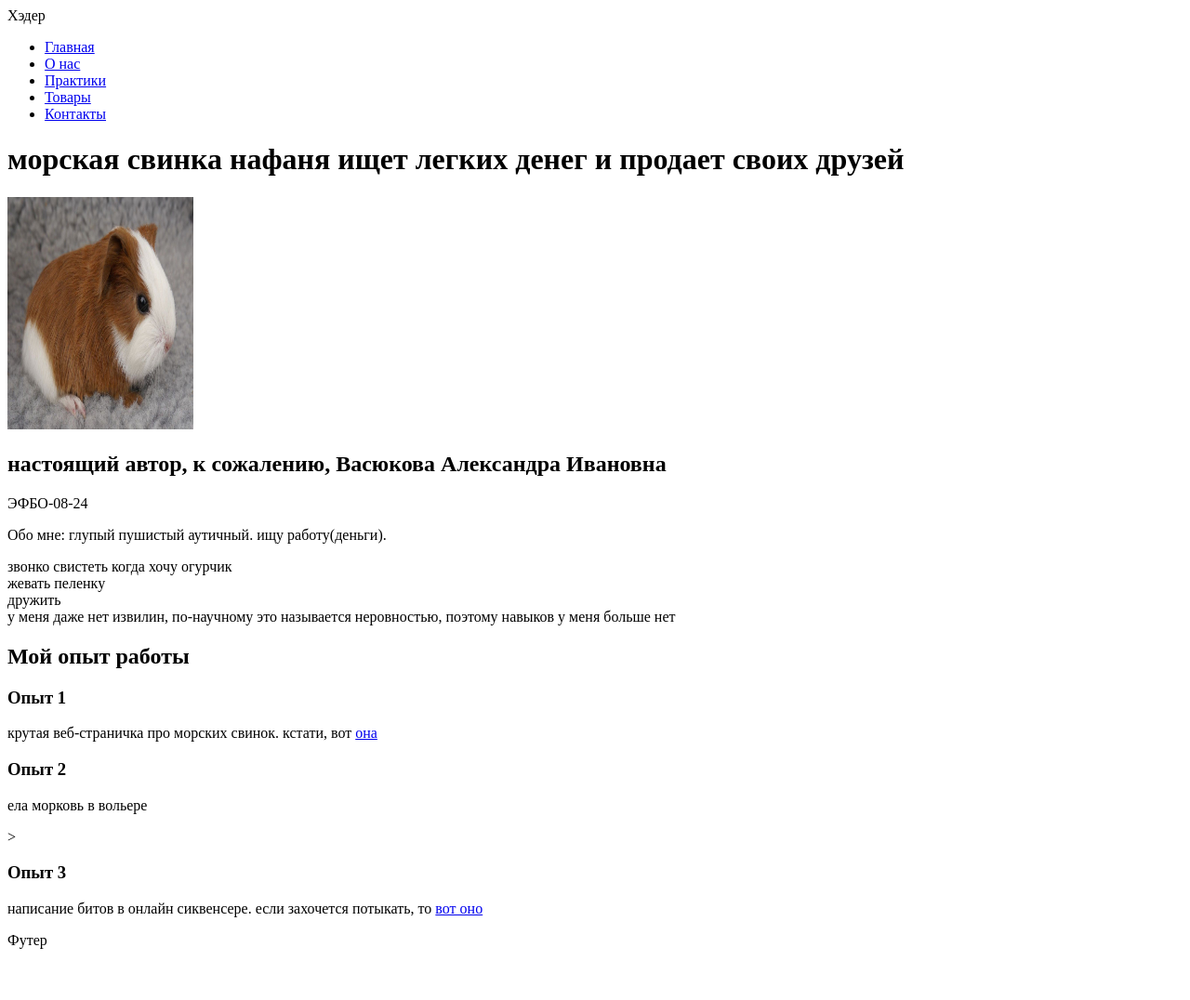
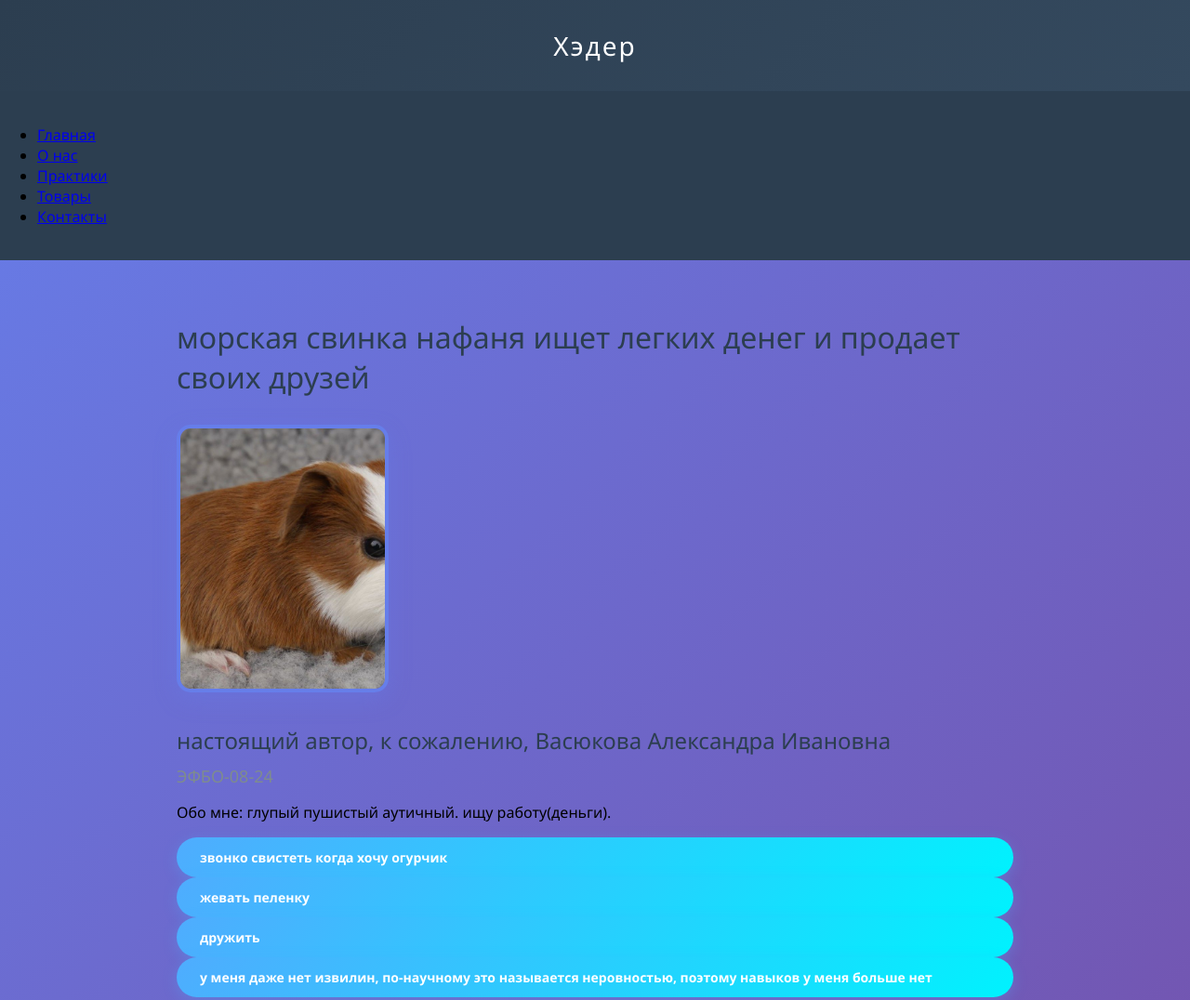
Before and after one commit to sashko-kot/frontend-and-backend-practice, a plain HTML site: page pages/index.html in a window 1280 px wide. Shown: the top 1076 px of the page at 93% size. Before the commit the page ends 1029 px from the top, so only its background shows below. Drawn offline with Linux system fonts and the light colour scheme.

Commit message:
завершение работы

```diff
--- a/index.html
+++ b/pages/index.html
@@ -5,7 +5,7 @@
         <meta charset="UTF-8">
         <meta name="viewport" content="width=device-width, initial-scale=1.0">
         <title>Семестровая работа</title>
-        <link rel="stylesheet" href="/style/styles.css">
+        <link rel="stylesheet" href="../style/styles.css">
     </head>
 
     <body>
@@ -18,10 +18,10 @@
             <div class="nav">
                 <ul class = "nav_list">
                     <li class = "nav-item"><a class = "nav_link" href="index.html">Главная</a></li>
-                    <li class = "nav-item"><a class = "nav_link" href="/pages/news.html">О нас</a></li>
-                    <li class = "nav-item"><a class = "nav_link" href="/pages/practices.html">Практики</a></li>
-                    <li class = "nav-item"><a class = "nav_link" href="/pages/goods.html">Товары</a></li>
-                    <li class = "nav-item"><a class = "nav_link" href="/pages/contacts.html">Контакты</a></li>
+                    <li class = "nav-item"><a class = "nav_link" href="news.html">О нас</a></li>
+                    <li class = "nav-item"><a class = "nav_link" href="practices.html">Практики</a></li>
+                    <li class = "nav-item"><a class = "nav_link" href="goods.html">Товары</a></li>
+                    <li class = "nav-item"><a class = "nav_link" href="contacts.html">Контакты</a></li>
                 </ul>
             </div>
 
@@ -29,7 +29,7 @@
 
                 <div class = "profile_header">
                     <h1 class="profile-title" >морская свинка нафаня ищет легких денег и продает своих друзей</h1>
-                    <img  class="profile-photo" src="/images/photo.jpg" alt="Фото автора" width="200" height="250">
+                    <img  class="profile-photo" src="../images/photo.jpg" alt="Фото автора" width="200" height="250">
                     <h2 class="profile-name">настоящий автор, к сожалению, Васюкова Александра Ивановна</h2>
                     <p class="profile-group">ЭФБО-08-24</p>
                 </div>
@@ -63,7 +63,7 @@
                             <h3 class="experience-title">Опыт 2</h3>
                             <p class="experience-desc">ела морковь в вольере</p>
                         </div>
-                        <div class="experience-card"></div>>
+                        <div class="experience-card">
                             <h3 class="experience-title">Опыт 3</h3>
                             <p class="experience-desc">написание битов в онлайн сиквенсере. если захочется потыкать, то <a href = "https://onlinesequencer.net/">вот оно</a></p>
                         </div>
--- a/style/styles.css
+++ b/style/styles.css
@@ -0,0 +1,178 @@
+ /* ===== БАЗОВЫЕ СТИЛИ ===== */
+ body {
+font-family: 'Segoe UI', Tahoma, Geneva, Verdana, sans-serif; /* Современный
+шрифт для лучшей читаемости */
+margin: 0; /* Убираем стандартные отступы браузера */
+padding: 0; /* Убираем стандартные внутренние отступы */
+
+ background: linear-gradient(135deg, #667eea 0%, #764ba2 100%); /* Красивый
+градиентный фон всей страницы */
+min-height: 100vh; /* Минимальная высота равна высоте окна браузера */
+}
+
+ /* ===== КОНТЕЙНЕР СТРАНИЦЫ ===== */
+ .page-container {
+max-width: 1200px; /* Максимальная ширина контента */
+margin: 0 auto; /* Центрирование контейнера по горизонтали */
+background: white; /* Белый фон для основного содержимого */
+min-height: 100vh; /* Минимальная высота равна высоте окна браузера */
+box-shadow: 0 0 30px rgba(0,0,0,0.1); /* Легкая тень вокруг всего контента */
+}
+/* ===== ШАПКА ===== */
+ .header {
+background: linear-gradient(135deg, #2c3e50 0%, #34495e 100%); /* Темный
+градиентный фон */
+color: white; /* Белый цвет текста */
+text-align: center; /* Выравнивание текста по центру */
+padding: 30px; /* Внутренние отступы со всех сторон */
+font-size: 28px; /* Размер шрифта */
+font-weight: 300; /* Легкое начертание шрифта */
+letter-spacing: 2px; /* Расстояние между буквами */
+}
+/* ===== НАВИГАЦИЯ ===== */
+ .nav {
+background: #2c3e50; /* Темно-синий фон навигации */
+padding: 20px 0; /* Вертикальные отступы */
+}
+.nav-list {
+list-style: none; /* Убираем маркеры списка */
+margin: 0; /* Убираем внешние отступы */
+padding: 0; /* Убираем внутренние отступы */
+display: flex; /* Горизонтальное расположение элементов */
+justify-content: center; /* Выравнивание по центру */
+gap: 25px; /* Расстояние между элементами навигации */
+}
+.nav-item {
+margin: 0; /* Убираем отступы у пунктов меню */
+}
+.nav-link {
+color: white; /* Белый цвет текста ссылок */
+text-decoration: none; /* Убираем подчеркивание ссылок */
+padding: 12px 25px; /* Отступы внутри ссылок */
+border-radius: 25px; /* Скругленные углы (капсульная форма) */
+transition: all 0.3s ease; /* Плавные анимации при изменении */
+font-weight: 500; /* Средняя жирность шрифта */
+}
+
+ .nav-link:hover {
+background: rgba(255,255,255,0.1); /* Полупрозрачный белый фон при наведении
+*/
+transform: translateY(-2px); /* Легкое поднятие элемента при наведении */
+}
+/* ===== ОСНОВНОЙ КОНТЕНТ ===== */
+ .content {
+padding: 40px; /* Внутренние отступы контента */
+max-width: 900px; /* Максимальная ширина контента */
+margin: 0 auto; /* Центрирование контента */
+}
+/* ===== ГЛАВНАЯ СТРАНИЦА ===== */
+ .profile-header {
+text-align: center; /* Выравнивание по центру */
+margin-bottom: 40px; /* Отступ снизу */
+}
+.profile-title {
+font-size: 32px; /* Размер шрифта заголовка */
+color: #2c3e50; /* Темно-синий цвет текста */
+margin-bottom: 10px; /* Отступ снизу */
+font-weight: 300; /* Легкое начертание шрифта */
+}
+.profile-photo {
+width: 220px; /* Фиксированная ширина фото */
+height: 280px; /* Фиксированная высота фото */
+border-radius: 15px; /* Скругленные углы фото */
+object-fit: cover; /* Обрезка фото для сохранения пропорций */
+margin: 20px auto; /* Центрирование и отступы */
+border: 4px solid #667eea; /* Синяя рамка вокруг фото */
+box-shadow: 0 8px 25px rgba(102, 126, 234, 0.3); /* Тень с синим оттенком */
+}
+.profile-name {
+font-size: 24px; /* Размер шрифта имени */
+color: #2c3e50; /* Темно-синий цвет текста */
+margin: 10px 0; /* Вертикальные отступы */
+font-weight: 500; /* Средняя жирность шрифта */
+}
+.profile-group {
+font-size: 18px; /* Размер шрифта группы */
+color: #7f8c8d; /* Серый цвет текста */
+margin: 5px 0; /* Вертикальные отступы */
+}
+.about-me {
+background: linear-gradient(135deg, #f8f9fa 0%, #e9ecef 100%); /* Светлый
+градиентный фон */
+padding: 25px; /* Внутренние отступы */
+border-radius: 15px; /* Скругленные углы */
+
+ margin: 30px 0; /* Вертикальные отступы */
+border-left: 5px solid #667eea; /* Синяя полоса слева */
+font-size: 16px; /* Размер шрифта текста */
+line-height: 1.8; /* Межстрочный интервал */
+}
+/* ===== НАВЫКИ ===== */
+ .skills-container {
+display: flex; /* Горизонтальное расположение навыков */
+justify-content: center; /* Выравнивание по центру */
+flex-wrap: wrap; /* Перенос на новую строку при необходимости */
+gap: 15px; /* Расстояние между навыками */
+margin: 30px 0; /* Вертикальные отступы */
+}
+
+ .skill-tag {
+background: linear-gradient(135deg, #4facfe 0%, #00f2fe 100%); /* Голубой
+градиентный фон */
+color: white; /* Белый цвет текста */
+padding: 12px 25px; /* Внутренние отступы */
+border-radius: 25px; /* Круглые углы (капсульная форма) */
+font-weight: 600; /* Жирный шрифт */
+font-size: 14px; /* Размер шрифта */
+box-shadow: 0 4px 15px rgba(79, 172, 254, 0.3); /* Тень с голубым оттенком */
+transition: all 0.3s ease; /* Плавные анимации при изменении */
+}
+.skill-tag:hover {
+transform: translateY(-3px); /* Поднятие элемента при наведении */
+box-shadow: 0 6px 20px rgba(79, 172, 254, 0.4); /* Увеличение тени при
+наведении */
+}
+/* ===== ОПЫТ РАБОТЫ ===== */
+ .experience-section {
+margin-top: 50px; /* Отступ сверху */
+}
+.section-title {
+font-size: 28px; /* Размер шрифта заголовка секции */
+color: #2c3e50; /* Темно-синий цвет текста */
+text-align: center; /* Выравнивание по центру */
+margin-bottom: 30px; /* Отступ снизу */
+font-weight: 300; /* Легкое начертание шрифта */
+}
+.experience-card {
+background: white; /* Белый фон карточки */
+padding: 25px; /* Внутренние отступы */
+margin: 20px 0; /* Вертикальные отступы */
+border-radius: 12px; /* Скругленные углы */
+box-shadow: 0 5px 20px rgba(0,0,0,0.08); /* Легкая тень */
+border-left: 4px solid #667eea; /* Синяя полоса слева */
+transition: transform 0.3s ease; /* Плавная анимация трансформации */
+
+ }
+.experience-card:hover {
+transform: translateX(5px); /* Сдвиг вправо при наведении */
+}
+.experience-title {
+font-size: 20px; /* Размер шрифта заголовка опыта */
+color: #2c3e50; /* Темно-синий цвет текста */
+margin: 0 0 10px 0; /* Отступ снизу */
+font-weight: 600; /* Жирный шрифт */
+}
+.experience-desc {
+color: #7f8c8d; /* Серый цвет текста */
+line-height: 1.6; /* Межстрочный интервал */
+margin: 0; /* Убираем отступы */
+}
+/* ===== ФУТЕР ===== */
+ .footer {
+background: linear-gradient(135deg, #2c3e50 0%, #34495e 100%); /* Темный
+градиентный фон */
+color: white; /* Белый цвет текста */
+text-align: center; /* Выравнивание по центру */
+padding: 30px; /* Внутренние отступы */
+margin-top: 50px; /* Отступ сверху */
+}
```
Also changed, not shown: pages/contacts.html (+8 -4 lines), pages/goods.html (+11 -7 lines), pages/news.html (+11 -7 lines).
